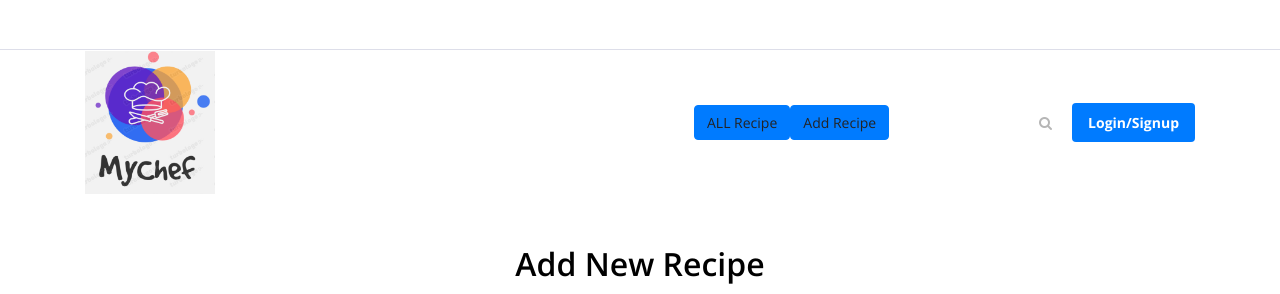
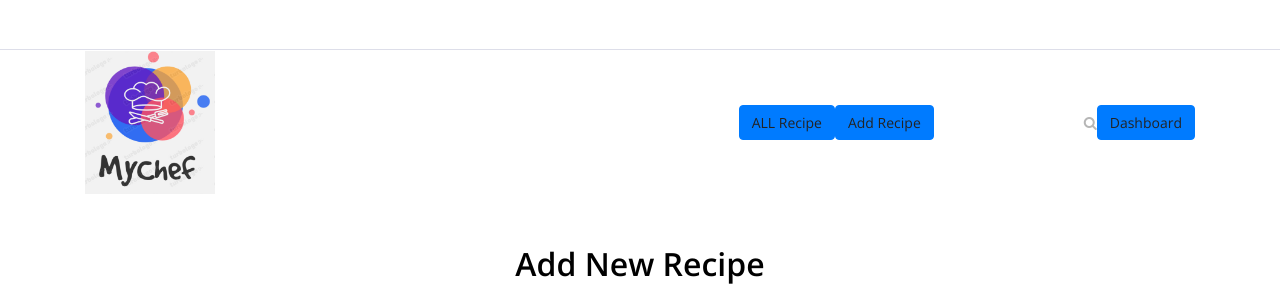
Before and after one commit to Insaniyat-Ishan/MyChef-Flask, a Flask app: page /add_recipe in a window 1280 px wide. Shown: the top 294 px of the page. Run offline with Flask 3, Linux system fonts and the light colour scheme; a user stored in the database is signed in; some libraries are stand-ins or nearby versions.

Commit message:
login button fix

```diff
--- a/MyChef/templates/base.html
+++ b/MyChef/templates/base.html
@@ -82,10 +82,22 @@
                                 </div>
 
                                 <!-- Login/Signup Button -->
+                                    <!-- Conditionally render the Dashboard or Login/Signup button -->
+                                {% if current_user.is_authenticated %}
+                                <!-- Dashboard Button -->
+                                <div class="dashboard-btn">
+                                    <a href="{{ url_for('views.dashboard') }}" class="btn btn-primary">Dashboard</a>
+                                </div>
+                                {% else %}
+                                <!-- Login/Signup Button -->
                                 <div class="auth-btn">
                                     <a href="{{ url_for('views.login') }}" class="btn btn-auth">Login/Signup</a>
                                 </div>
-                            </div>
+                                {% endif %}
+                                <!-- <div class="auth-btn">
+                                    <a href="{{ url_for('views.login') }}" class="btn btn-auth">Login/Signup</a>
+                                </div>
+                            </div> -->
                             <!-- Nav End -->
                         </div>
                     </nav>
--- a/MyChef/templates/dashboard.html
+++ b/MyChef/templates/dashboard.html
@@ -22,6 +22,7 @@
         <ul>
           <li><a href="{{ url_for('views.dashboard') }}">Dashboard</a></li>
           <li><a href="{{ url_for('views.add_recipe') }}">Add Recipe</a></li>
+          <li><a href="{{ url_for('views.recipes') }}">View All Recipes</a></li>
           <li><a href="{{ url_for('views.add_meal') }}">Add Meal</a></li>
         </ul>
       </div>
```
